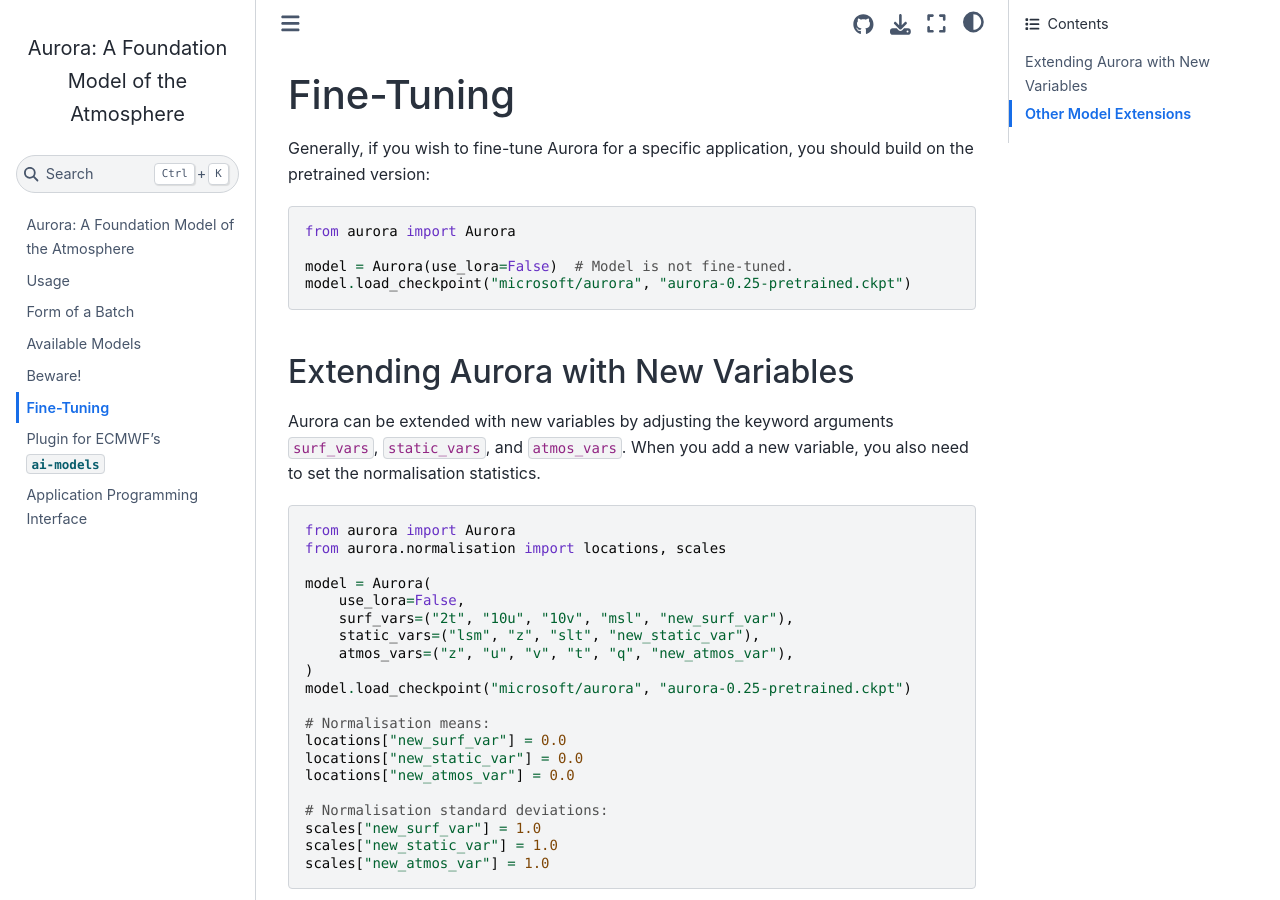
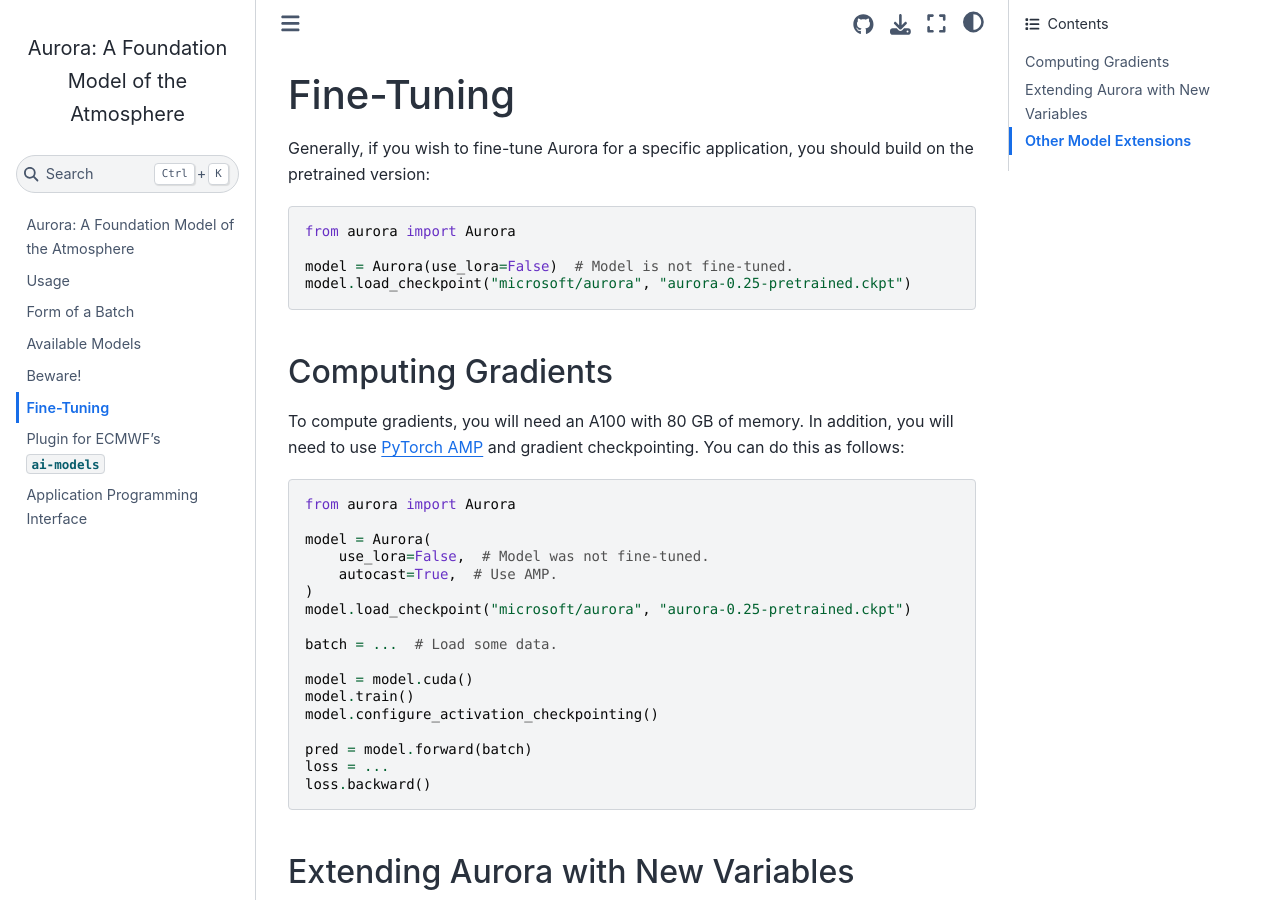
Before and after one commit to microsoft/aurora, a Jupyter Book: the page built from docs/finetuning.md, in a window 1280 px wide and 900 px high. Built offline with Jupyter Book 1.0.4 settings and Sphinx 7.4.7 and the Sphinx Book theme 1.1.4, drawn with Linux system fonts in a browser that asks for light colours; pages that are not in the unit, such as notebooks, are missing from menus.

Commit message:
Add checkpointing and AMP

````diff
--- a/docs/finetuning.md
+++ b/docs/finetuning.md
@@ -8,6 +8,33 @@
 
 model = Aurora(use_lora=False)  # Model is not fine-tuned.
 model.load_checkpoint("microsoft/aurora", "aurora-0.25-pretrained.ckpt")
+```
+
+## Computing Gradients
+
+To compute gradients, you will need an A100 with 80 GB of memory.
+In addition, you will need to use [PyTorch AMP](https://pytorch.org/docs/stable/amp.html)
+and gradient checkpointing.
+You can do this as follows:
+
+```python
+from aurora import Aurora
+
+model = Aurora(
+    use_lora=False,  # Model was not fine-tuned.
+    autocast=True,  # Use AMP.
+)
+model.load_checkpoint("microsoft/aurora", "aurora-0.25-pretrained.ckpt")
+
+batch = ...  # Load some data.
+
+model = model.cuda()
+model.train()
+model.configure_activation_checkpointing()
+
+pred = model.forward(batch)
+loss = ...
+loss.backward()
 ```
 
 ## Extending Aurora with New Variables
````
Also changed, not shown: 1 other file.
